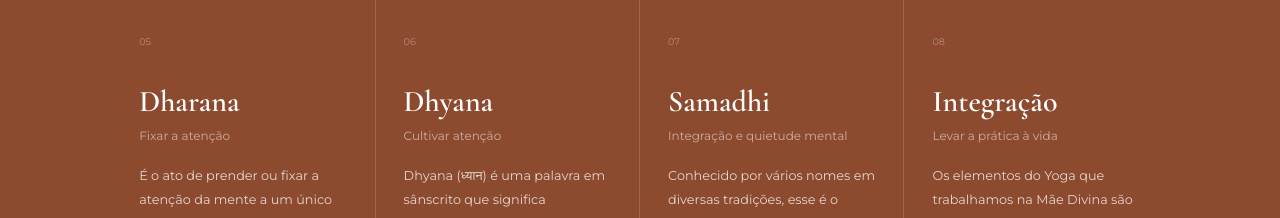
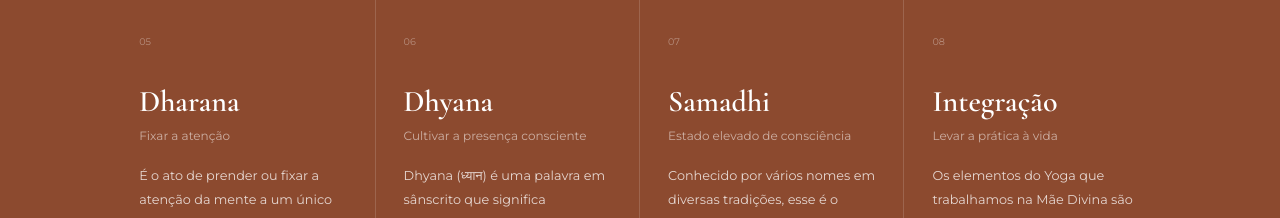
Before and after one commit to sejaanomalo-web/LP-MAE-DIVINA-YOGA, a Next.js app: page /praticas in a window 1280 px wide. Shown: the part 2620-2838 px from the top of the page. Built offline with nearby package versions, Linux system fonts and the light colour scheme.

Commit message:
fix: atualiza subtitulos de Dhyana e Samadhi

```diff
--- a/src/app/praticas/page.tsx
+++ b/src/app/praticas/page.tsx
@@ -89,13 +89,13 @@ export default function PraticasPage() {
               },
               {
                 title: "Dhyana",
-                text: "Cultivar atenção",
+                text: "Cultivar a presença consciente",
                 description:
                   "Dhyana (ध्यान) é uma palavra em sânscrito que significa meditação, contemplação profunda ou estado de consciência meditativa. Existem várias formas de meditação, mas o objetivo é um só: plena atenção consciente, o estado de presença do que você é.",
               },
               {
                 title: "Samadhi",
-                text: "Integração e quietude mental",
+                text: "Estado elevado de consciência",
                 description:
                   "Conhecido por vários nomes em diversas tradições, esse é o estágio mais avançado da consciência humana. Estado de profunda integração e quietude mental em que a consciência se unifica ao objeto de contemplação. É o momento em que o Ser se realiza em si mesmo, como caminho, meio e fim, e o entendimento intelectual se une à intuição e aos sentidos e o humano encontra sua divindade.",
               },
```
